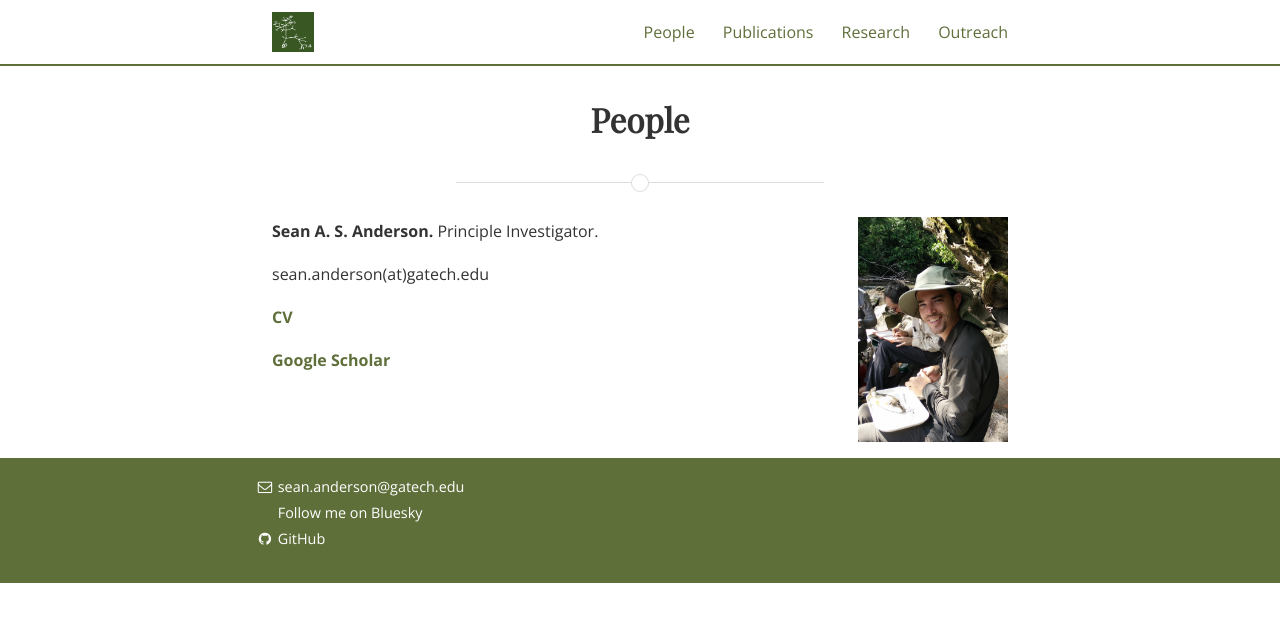
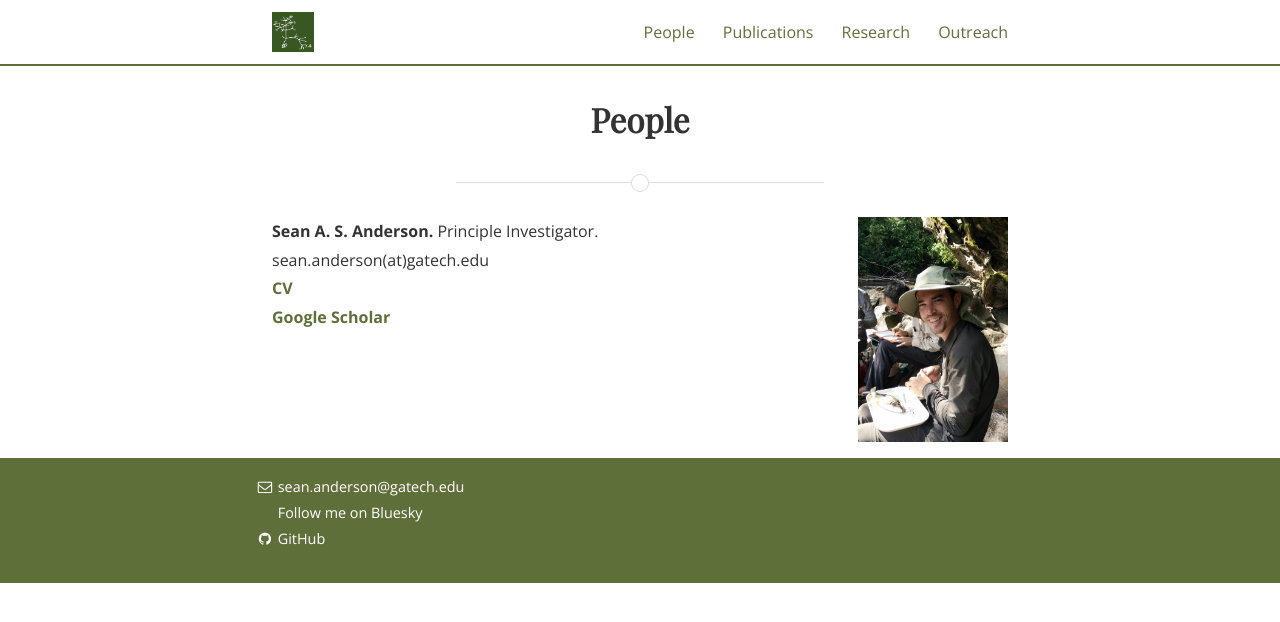
Before and after one commit to SeanASAnderson/SeanASAnderson.github.io, a Jekyll site: the page built from people.md, in a window 1280 px wide. Shown: the top 622 px of the page. Built offline with Jekyll 4.4.1, drawn with Linux system fonts in a browser that asks for light colours; nearby versions of some CDN libraries; some web fonts are replaced.

Commit message:
cv to people page

```diff
--- a/people.md
+++ b/people.md
@@ -11,8 +11,9 @@
 }
 </style>
 
-<p><b>Sean A. S. Anderson. </b> Principle Investigator. <img src="/assets/sean_suriname_riverside2.jpg" alt="Sean riverside" style="width:150px;height:225px;"> </p>
-
-<p>	sean.anderson(at)gatech.edu </p>
-<p><a href="https://github.com/SeanASAnderson/CV/blob/main/AndersonSean.CV.2023.pdf"><b>CV</b></a> </p>
-<p><a href="https://scholar.google.com/citations?user=xfDBp1sAAAAJ&hl=en"><b>Google Scholar</b></a> </p>
+<p>
+  <b>Sean A. S. Anderson. </b> Principle Investigator. <img src="/assets/sean_suriname_riverside2.jpg" alt="Sean riverside" style="width:150px;height:225px;">
+  <br>sean.anderson(at)gatech.edu
+  <br><a href="https://github.com/SeanASAnderson/CV/blob/main/AndersonSean.CV.2023.pdf"><b>CV</b></a>
+  <br><a href="https://scholar.google.com/citations?user=xfDBp1sAAAAJ&hl=en"><b>Google Scholar</b></a>
+</p>
```
